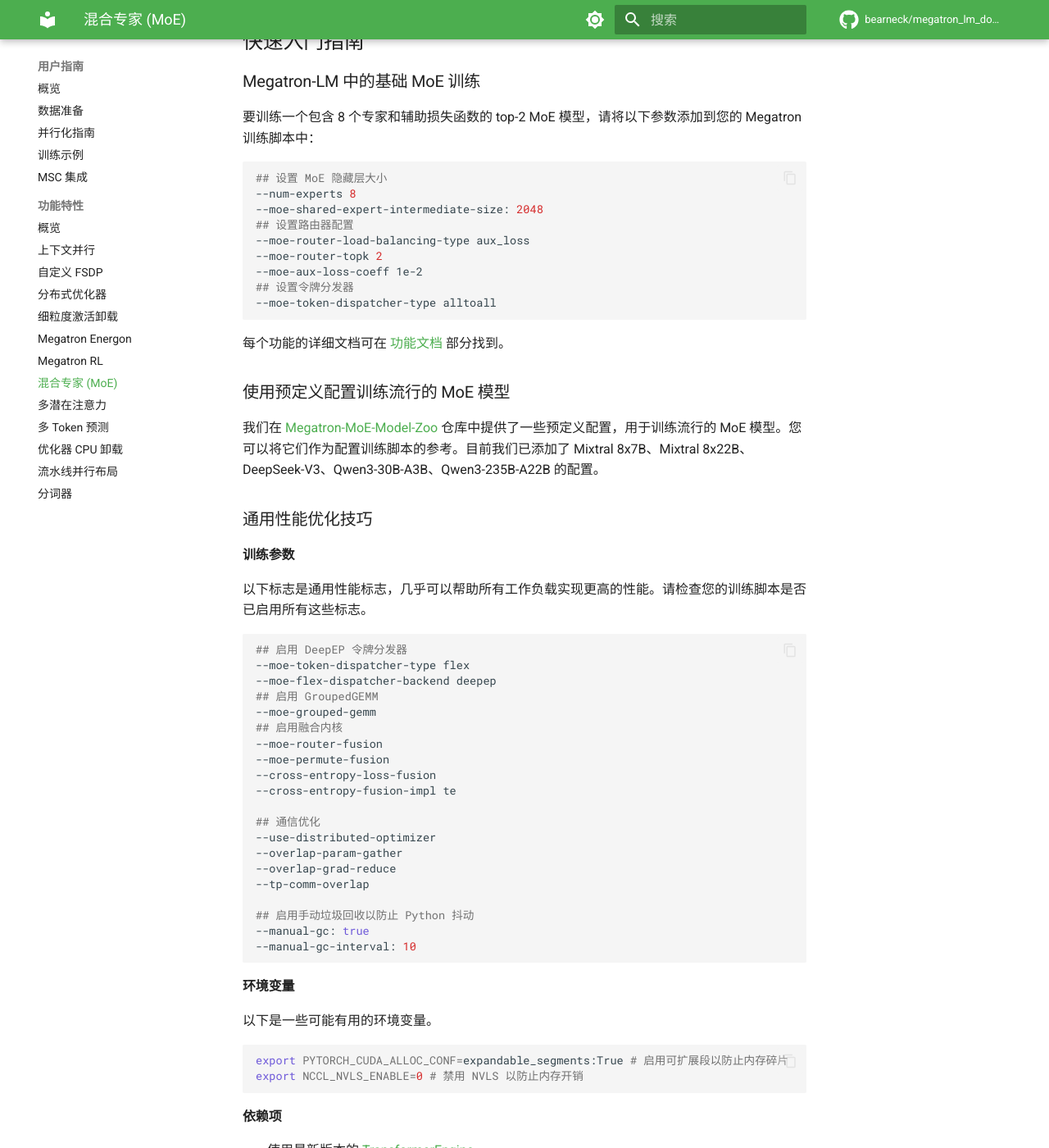
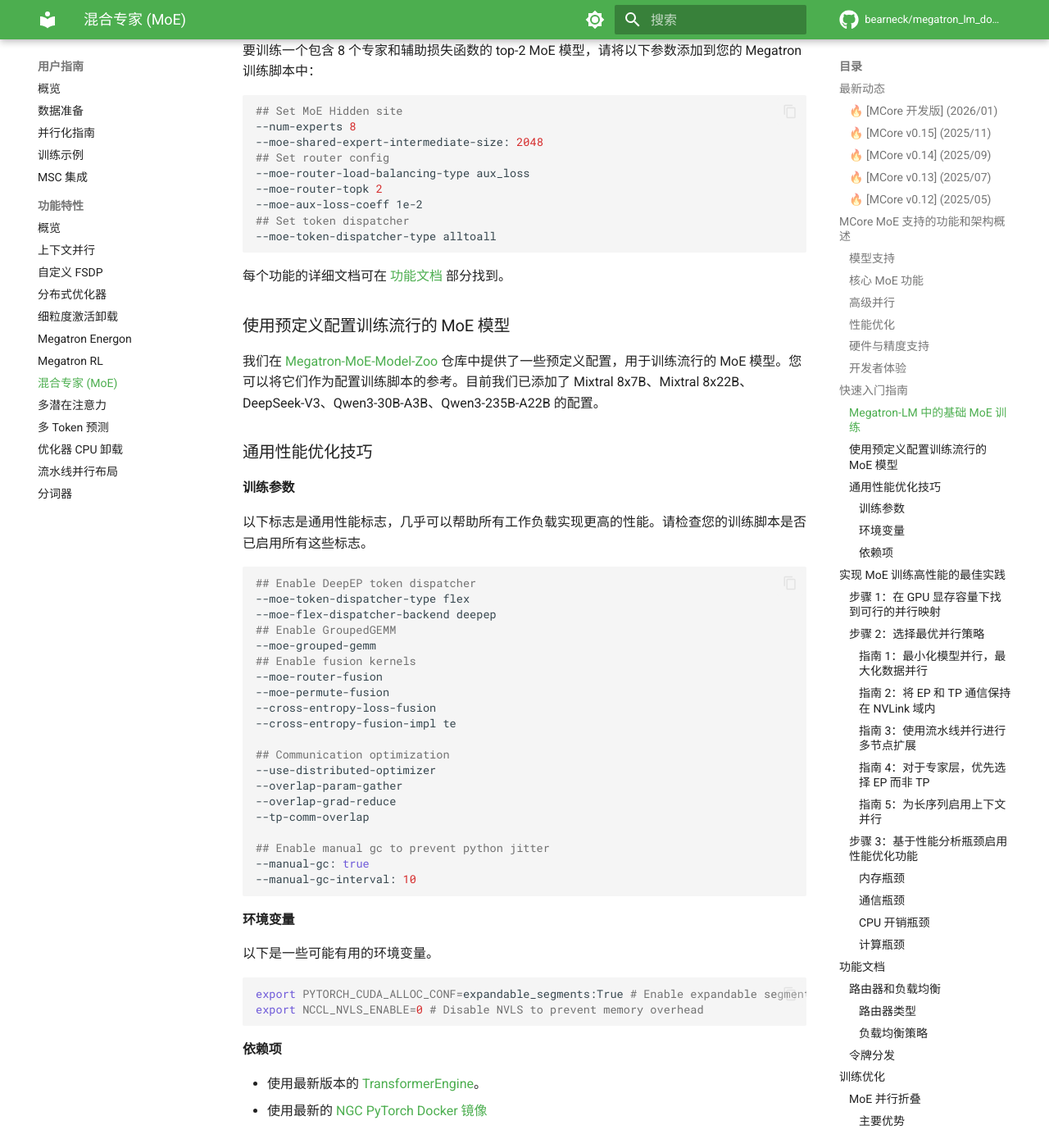
Before and after one commit to bearneck/megatron_lm_doc_zn, an MkDocs documentation site: the page built from docs/user-guide/features/moe.md, in a window 1280 px wide and 1400 px high, scrolled down 3322 px. Shown: the whole window at 82% size. Built offline with MkDocs 1.6.1 and Material for MkDocs 9.7.7, drawn with Linux system fonts in a browser that asks for light colours; comment, search, counter and statistics services are not loaded; some of the changed text lies outside the part shown.

Commit message:
Fix format issues in moe.md: restore English code block comments
- Remove duplicate H1 heading (was "混合专家模型\n# Megatron Core MoE")
- Restore original English comments in bash code blocks (were translated to Chinese)
- Remove orphan </details> tag after the Examples section

Co-Authored-By: Claude Sonnet 4.6 <noreply@anthropic.com>

````diff
--- a/docs/user-guide/features/moe.md
+++ b/docs/user-guide/features/moe.md
@@ -7,9 +7,7 @@
    license agreement from NVIDIA CORPORATION is strictly prohibited.
 -->
 
-# 混合专家模型
-
-# Megatron Core MoE
+# 混合专家模型（Megatron Core MoE）
 
 Megatron Core MoE 是一个用于训练大规模混合专家模型的生产就绪框架，它提供了基础架构、性能优化和行业最佳实践，指导着整个行业的 MoE 框架开发。
 
@@ -102,14 +100,14 @@ Megatron Core MoE 是一个用于训练大规模混合专家模型的生产就
 要训练一个包含 8 个专家和辅助损失函数的 top-2 MoE 模型，请将以下参数添加到您的 Megatron 训练脚本中：
 
 ```bash
-## 设置 MoE 隐藏层大小
+## Set MoE Hidden site
 --num-experts 8
 --moe-shared-expert-intermediate-size: 2048
-## 设置路由器配置
+## Set router config
 --moe-router-load-balancing-type aux_loss
 --moe-router-topk 2
 --moe-aux-loss-coeff 1e-2
-## 设置令牌分发器
+## Set token dispatcher
 --moe-token-dispatcher-type alltoall
 ```
 
@@ -123,24 +121,24 @@ Megatron Core MoE 是一个用于训练大规模混合专家模型的生产就
 以下标志是通用性能标志，几乎可以帮助所有工作负载实现更高的性能。请检查您的训练脚本是否已启用所有这些标志。
 
 ```bash
-## 启用 DeepEP 令牌分发器
+## Enable DeepEP token dispatcher
 --moe-token-dispatcher-type flex
 --moe-flex-dispatcher-backend deepep
-## 启用 GroupedGEMM
+## Enable GroupedGEMM
 --moe-grouped-gemm
-## 启用融合内核
+## Enable fusion kernels
 --moe-router-fusion
 --moe-permute-fusion
 --cross-entropy-loss-fusion
 --cross-entropy-fusion-impl te
 
-## 通信优化
+## Communication optimization
 --use-distributed-optimizer
 --overlap-param-gather
 --overlap-grad-reduce
 --tp-comm-overlap
 
-## 启用手动垃圾回收以防止 Python 抖动
+## Enable manual gc to prevent python jitter
 --manual-gc: true
 --manual-gc-interval: 10
 ```
@@ -148,8 +146,8 @@ Megatron Core MoE 是一个用于训练大规模混合专家模型的生产就
 
 以下是一些可能有用的环境变量。
 ```bash
-export PYTORCH_CUDA_ALLOC_CONF=expandable_segments:True # 启用可扩展段以防止内存碎片
-export NCCL_NVLS_ENABLE=0 # 禁用 NVLS 以防止内存开销
+export PYTORCH_CUDA_ALLOC_CONF=expandable_segments:True # Enable expandable segments to prevent memory fragmentation
+export NCCL_NVLS_ENABLE=0 # Disable NVLS to prevent memory overhead
 ```
 #### 依赖项
 - 使用最新版本的 [TransformerEngine](https://github.com/NVIDIA/TransformerEngine)。
@@ -684,8 +682,6 @@ torchrun ${DISTRIBUTED_ARGS[@]} pretrain_gpt.py \
     ${LOGGING_ARGS[@]}
 ```
 
-</details>
-
 ## 贡献
 
 我们欢迎贡献！请参阅 [CONTRIBUTING.md](https://github.com/NVIDIA/Megatron-LM/blob/main/CONTRIBUTING.md) 了解指南。
````
Also changed, not shown: other parts of docs/user-guide/features/moe.md (+4 -4 lines).
